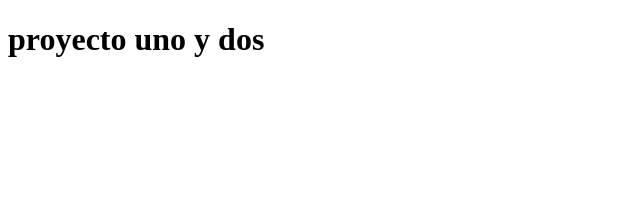
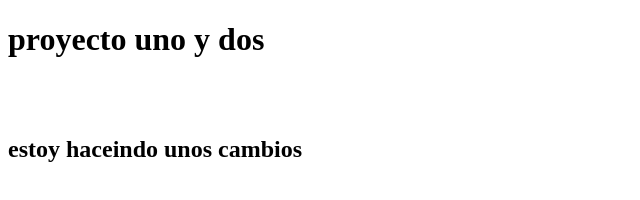
Before and after one commit to diego-mar01/pproyectoprueba2, a plain HTML site: page index.html in a window 1280 px wide. Shown: the whole page, without its empty margins (0-640 px from the left). Drawn offline with Linux system fonts and the light colour scheme.

Commit message:
segundos cambios

```diff
--- a/index.html
+++ b/index.html
@@ -9,5 +9,7 @@
 </head>
 <body>
     <h1>proyecto uno y dos</h1>
+    <br><br>
+    <h2> estoy haceindo unos cambios </h2>
 </body>
 </html>
```
